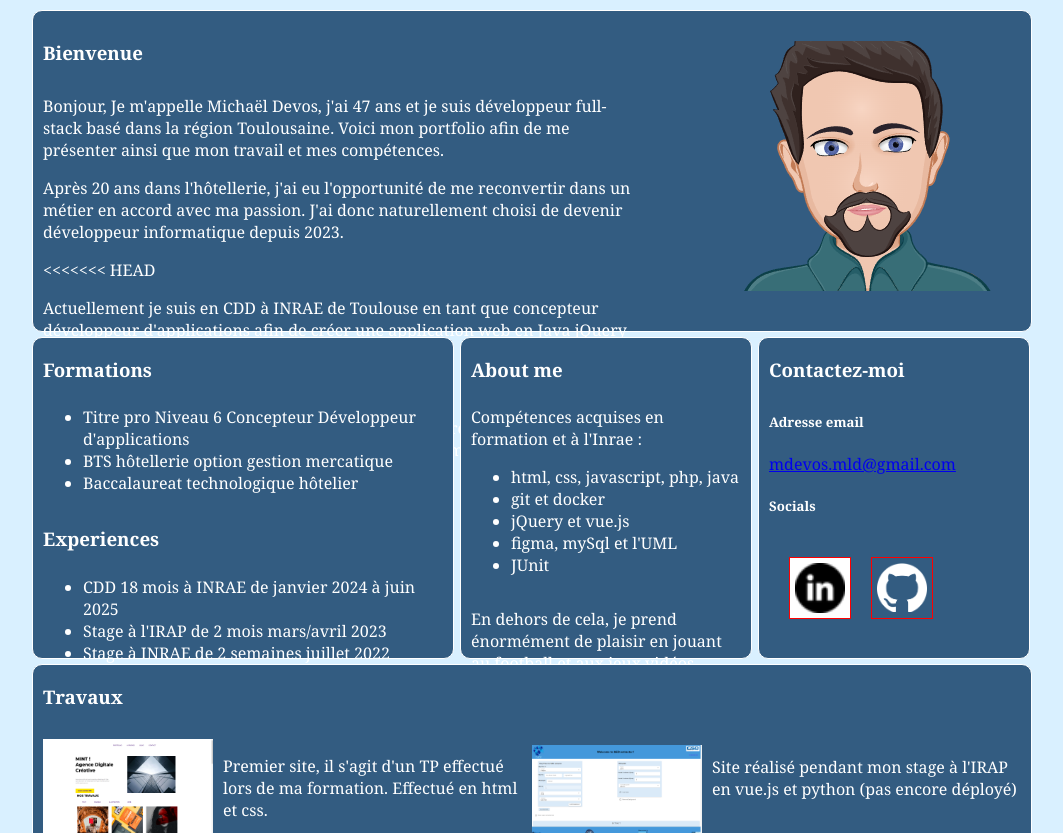
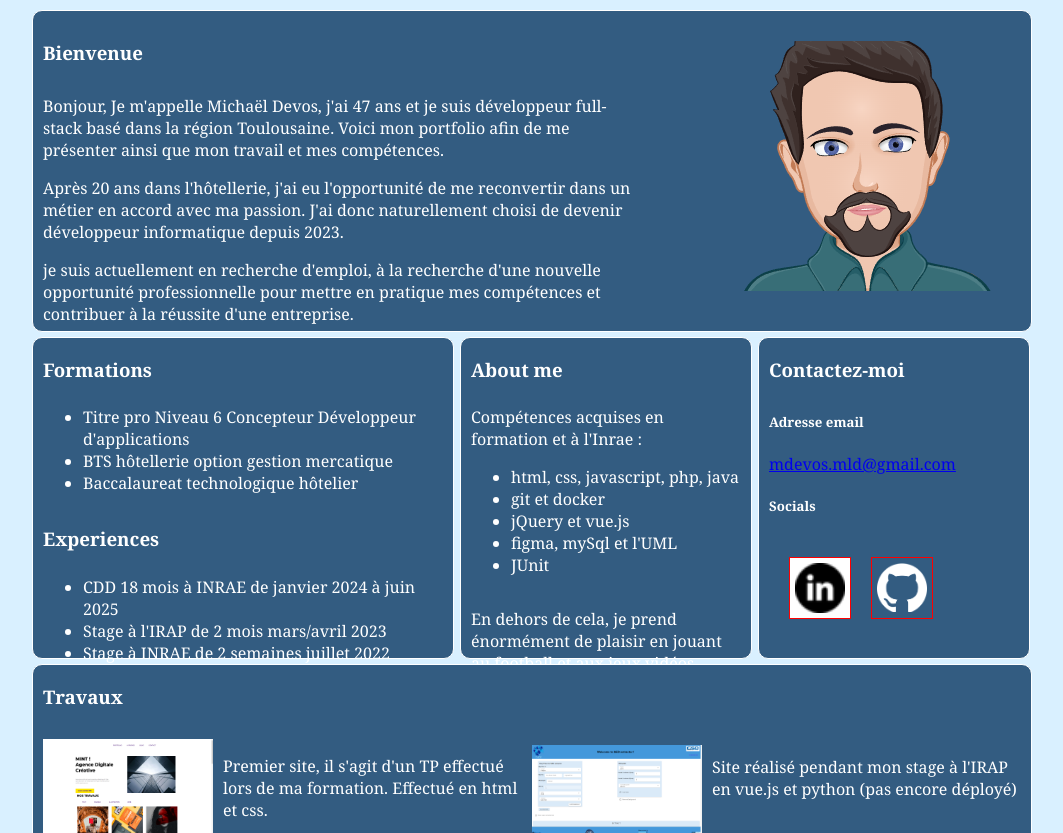
Before and after one commit to MDevos78/portfolio, a plain HTML site: page index.html in a window 1280 px wide. Shown: the top 833 px of the page, without its empty margins (108-1171 px from the left). Drawn offline with nearby package versions, Linux system fonts and the light colour scheme.

Commit message:
Mise à jour de l'index et ajout de la capture d'écran

```diff
--- a/index.html
+++ b/index.html
@@ -16,11 +16,7 @@
                     <h3 class="titre">Bienvenue</h3>
                     <p>Bonjour, Je m'appelle Michaël Devos, j'ai 47 ans et je suis développeur full-stack basé dans la région Toulousaine. Voici mon portfolio afin de me présenter ainsi que mon travail et mes compétences.</p>
                     <p>Après 20 ans dans l'hôtellerie, j'ai eu l'opportunité de me reconvertir dans un métier en accord avec ma passion. J'ai donc naturellement choisi de devenir développeur informatique depuis 2023.</p>
-<<<<<<< HEAD
-                    <p>Actuellement je suis en CDD à INRAE de Toulouse en tant que concepteur développeur d'applications afin de créer une application web en Java jQuery et Mysql.</p>
-=======
                     <p>je suis actuellement en recherche d'emploi, à la recherche d'une nouvelle opportunité professionnelle pour mettre en pratique mes compétences et contribuer à la réussite d'une entreprise.</p>
->>>>>>> 6edf61fa5ce9a6747af8cadd0f0ee1cbb277fcce
                 </div>
             </div>
             <div class="cartoonify">
```
Also changed, not shown: assets/images/Capture d'écran listeDeLivre.png (added).
